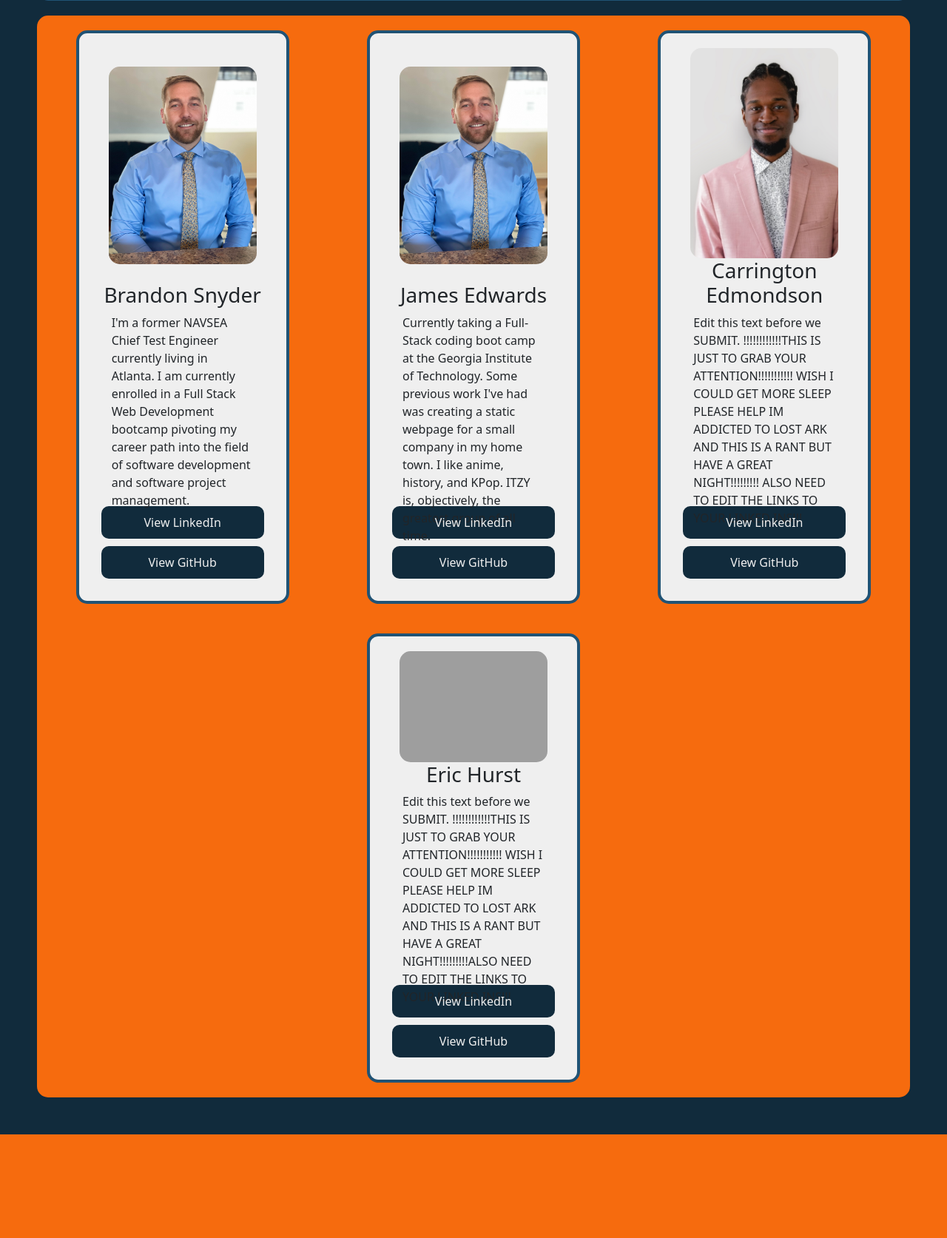
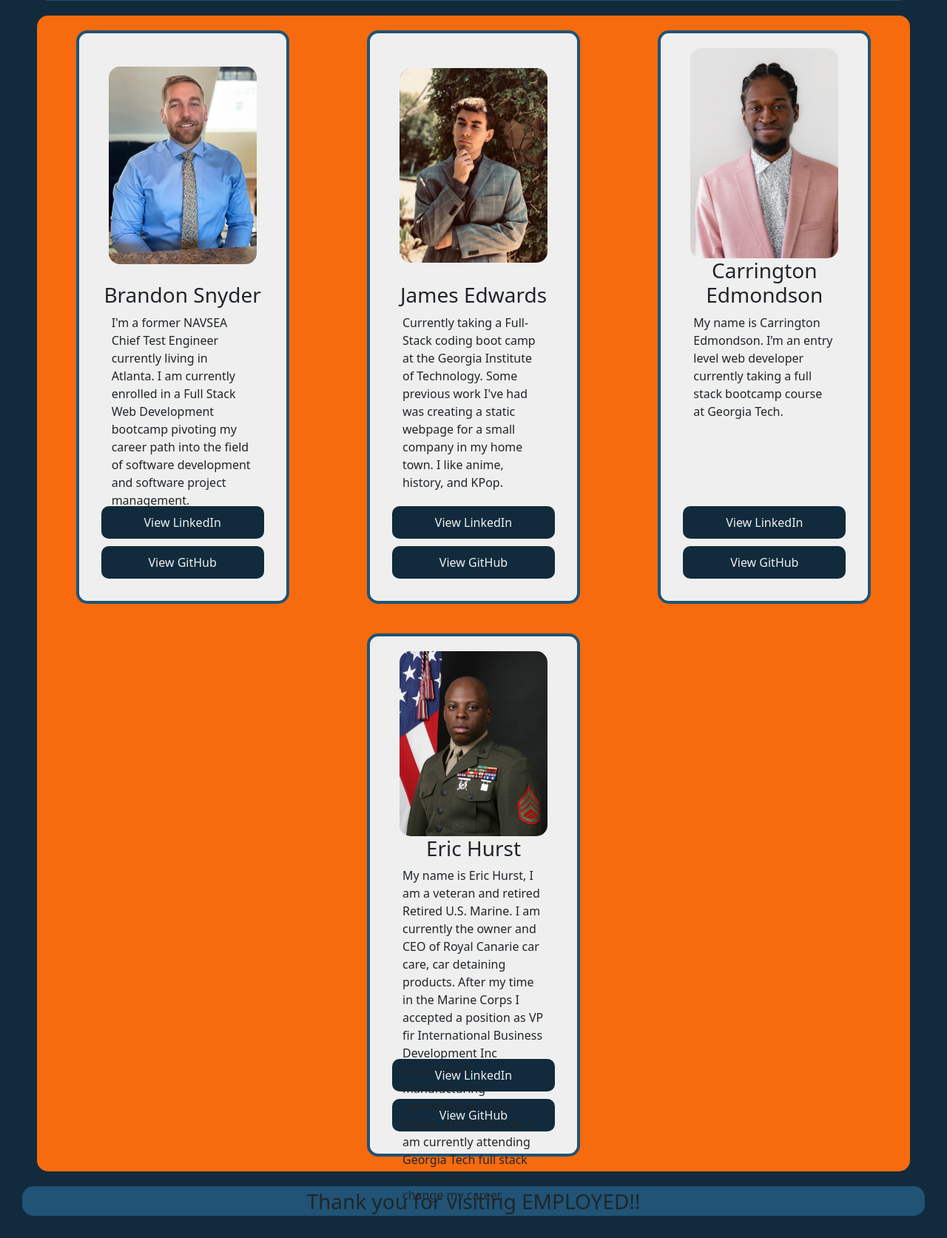
Before and after one commit to BrandonSnyder/Employed, a Node server app: template views/login.handlebars in a window 1280 px wide. Shown: the part 1193-2866 px from the top of the page at 74% size. Before the commit the page ends 2726 px from the top, so only its background shows below. Run offline with Node 20, Linux system fonts and the light colour scheme; the template is opened without the code that fills it, so the values that code supplies are empty; some libraries are stand-ins or nearby versions; grey boxes are pictures that could not be loaded.

Commit message:
adding contributor card info

```diff
--- a/public/css/styles.css
+++ b/public/css/styles.css
@@ -191,3 +191,18 @@ body{
     border-radius: 10px;
     color: #efefef;
   }
+  /* ------ start of footer ------*/
+
+#footer{
+    background-color: #205375;
+    display: flex;
+    width: 100%;
+    height: 40px;
+    border-radius: 15px;
+  }
+  #footer-text{
+    display: block;
+    margin: auto;
+  }
+
+  /* ------ end of footer ------*/
--- a/views/layouts/main.handlebars
+++ b/views/layouts/main.handlebars
@@ -216,11 +216,11 @@
         </div>
       </div>
         <div class="section-card" style="width: 18rem;">
-            <img class="section-card-img-top" src="../../public/images/brandon.jpg" alt="Card image cap">
+            <img class="section-card-img-top" src="/images/james.jpg" alt="Card image cap">
             <div class="section-card-body">
               <h3 class="section-card-title">James Edwards</h3>
-              <p class="section-card-text">Currently taking a Full-Stack coding boot camp at the Georgia Institute of Technology. Some previous work I've had was creating a static webpage for a small company in my home town. I like anime, history, and KPop. ITZY is, objectively, the greatest group of all time.</p>
-              <a href="" class="link-btn">View LinkedIn</a>
+              <p class="section-card-text">Currently taking a Full-Stack coding boot camp at the Georgia Institute of Technology. Some previous work I've had was creating a static webpage for a small company in my home town. I like anime, history, and KPop.</p>
+              <a href="https://www.linkedin.com/in/james-edwards" class="link-btn">View LinkedIn</a>
               <a href="https://github.com/jimbolikesgithub" class="link-btn">View GitHub</a>
             </div>
           </div>
@@ -228,26 +228,28 @@
             <img class="section-card-img-top" src="/images/carrington.jpg" alt="Card image cap">
             <div class="section-card-body">
               <h3 class="section-card-title">Carrington Edmondson</h3>
-              <p class="section-card-text">Edit this text before we SUBMIT. !!!!!!!!!!!!THIS IS JUST TO GRAB YOUR ATTENTION!!!!!!!!!!! WISH I COULD GET MORE SLEEP PLEASE HELP IM ADDICTED TO LOST ARK AND THIS IS A RANT BUT HAVE A GREAT NIGHT!!!!!!!!! ALSO NEED TO EDIT THE LINKS TO YOUR LINKED INS!!!</p>
-              <a href="" class="link-btn">View LinkedIn</a>
+              <p class="section-card-text">My name is Carrington Edmondson. I’m an entry level web developer currently taking a full stack bootcamp course at Georgia Tech.</p>
+              <a href="https://www.linkedin.com/in/carrington-edmondson" class="link-btn">View LinkedIn</a>
               <a href="https://github.com/mcarringtone" class="link-btn">View GitHub</a>
             </div>
           </div>
           <div class="section-card" style="width: 18rem;">
-            <img class="section-card-img-top" src="./unnamed.jpg" alt="Card image cap">
+            <img class="section-card-img-top" src="/images/eric.jpg" alt="Card image cap">
             <div class="section-card-body">
               <h3 class="section-card-title">Eric Hurst</h3>
-              <p class="section-card-text">Edit this text before we SUBMIT. !!!!!!!!!!!!THIS IS JUST TO GRAB YOUR ATTENTION!!!!!!!!!!! WISH I COULD GET MORE SLEEP PLEASE HELP IM ADDICTED TO LOST ARK AND THIS IS A RANT BUT HAVE A GREAT NIGHT!!!!!!!!!ALSO NEED TO EDIT THE LINKS TO YOUR LINKED INS!!!</p>
-              <a href="https://linkedin.com/in/brandonlsnyder" class="link-btn">View LinkedIn</a>
+              <p class="section-card-text">My name is Eric Hurst, I am a veteran and retired Retired U.S. Marine. I am currently the owner and CEO of Royal Canarie car care, car detaining products. After my time in the Marine Corps I accepted a position as VP fir International Business Development Inc managing 2 manufacturing operations in China, Korea, and Duluth Ga. I am currently attending Georgia Tech full stack coding bootcamp to  change my career.</p>
+              <a href="https://www.linkedin.com/in/eric-hurst" class="link-btn">View LinkedIn</a>
               <a href="https://github.com/Usmchurs" class="link-btn">View GitHub</a>
             </div>
           </div>
       </div>
 
    {{!-- end of Contributor cards --}}
-
-
-
+<!-- footer -->
+  <footer id="footer">
+    <h3 id="footer-text">Thank you for visiting EMPLOYED!!</h3>
+  </footer>
+  <!-- footer -->
 
 
     <script src="https://cdn.jsdelivr.net/npm/bootstrap@5.1.3/dist/js/bootstrap.bundle.min.js" integrity="sha384-ka7Sk0Gln4gmtz2MlQnikT1wXgYsOg+OMhuP+IlRH9sENBO0LRn5q+8nbTov4+1p" crossorigin="anonymous"></script>
```
Also changed, not shown: public/images/eric.jpg (added), public/images/james.jpg (added).
